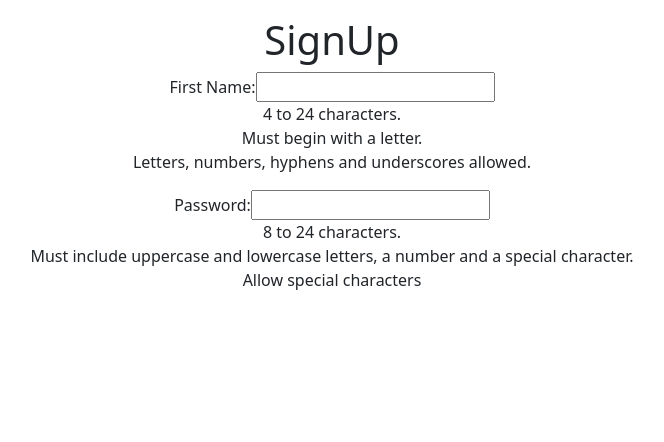
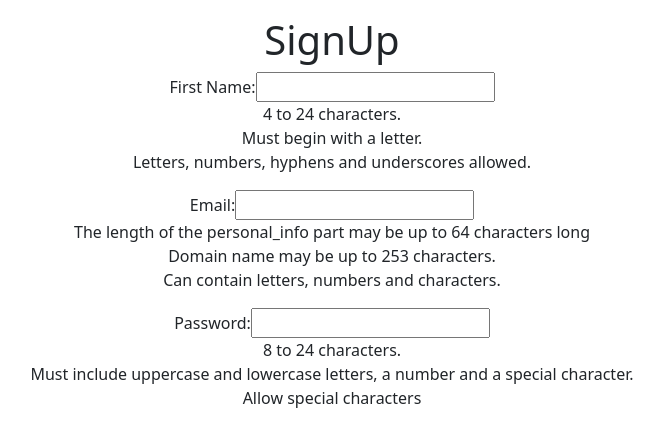
Before and after one commit to Adejumok/ArtSalesSystemClient, a React (Create React App) app: page / in a window 1280 px wide. Shown: the top 442 px of the page, without its empty margins (308-972 px from the left). Built offline with nearby package versions, Linux system fonts and the light colour scheme.

Commit message:
signup page update

```diff
--- a/src/SignUp.js
+++ b/src/SignUp.js
@@ -1,6 +1,7 @@
 import {useRef, useEffect, useState} from 'react'
 
 const FIRST_NAME_REGEX = /^[a-zA-Z][a-zA-Z0-9-_]{3,23}$/;
+const EMAIL_REGEX = /^[a-zA-Z0-9.!#$%&'*+/=?^_`{|}~-]+@[a-zA-Z0-9-]+(?:\.[a-zA-Z0-9-]+)*$/
 const PASSWORD_REGEX = /^(?=.*[a-z])(?=.*[A-Z])(?=.*[0-9])(?=.*[!@#$%&*]).{8,24}$/;
 
 const SignUp = () => {
@@ -10,6 +11,10 @@ const SignUp = () => {
     const [firstName, setFirstName] = useState('');
     const [validName, setValidName] = useState(false);
     const [firstNameFocus, setFirstNameFocus] = useState(false);
+
+    const [email, setEmail] = useState('');
+    const [validEmail, setValidEmail] = useState(false);
+    const [emailFocus, setEmailFocus] = useState(false);
 
     const [password, setPassword] = useState('');
     const [validPassword, setValidPassword] = useState(false);
@@ -30,6 +35,13 @@ const SignUp = () => {
     }, [firstName]);
 
     useEffect(()=>{
+        const output = EMAIL_REGEX.test(email);
+        console.log(output);
+        console.log(email);
+        setValidEmail(output);
+    }, [email]);
+
+    useEffect(()=>{
         const output = PASSWORD_REGEX.test(password);
         console.log(output);
         console.log(password);
@@ -38,7 +50,7 @@ const SignUp = () => {
 
     useEffect(()=>{
         setErrMsg('');
-    }, [firstName, password]);
+    }, [firstName, email, password]);
 
   return (
     <section>
@@ -64,6 +76,23 @@ const SignUp = () => {
                 Letters, numbers, hyphens and underscores allowed.
             </p>
 
+            <label htmlFor='email'>Email: </label>
+            <input
+            type="text"
+            id="email"
+            autoComplete="off"
+            onChange={(e)=>setEmail(e.target.value)}
+            required
+            aria-invalid={validEmail ? "false" : "true"}
+            aria-describedby="emailnote"
+            onFocus={()=> setEmailFocus(true)}
+            onBlur={() => setEmailFocus(false)}/>
+            <p id='emailnote' className={email && emailFocus && !validEmail ? "instructions" : "offscreen"}>
+                The length of the personal_info part may be up to 64 characters long <br/>
+                Domain name may be up to 253 characters.<br/>
+                Can contain letters, numbers and characters.<br/>
+            </p>
+
             <label htmlFor='password'>Password: </label>
             <input
             type="password"
```
